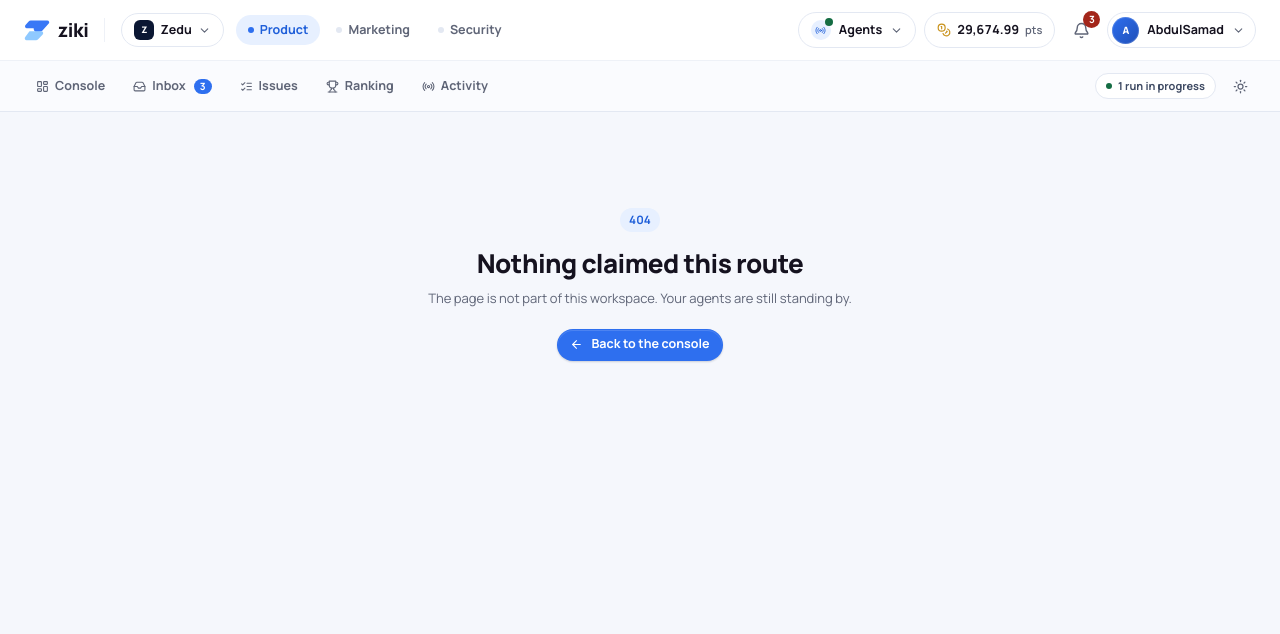
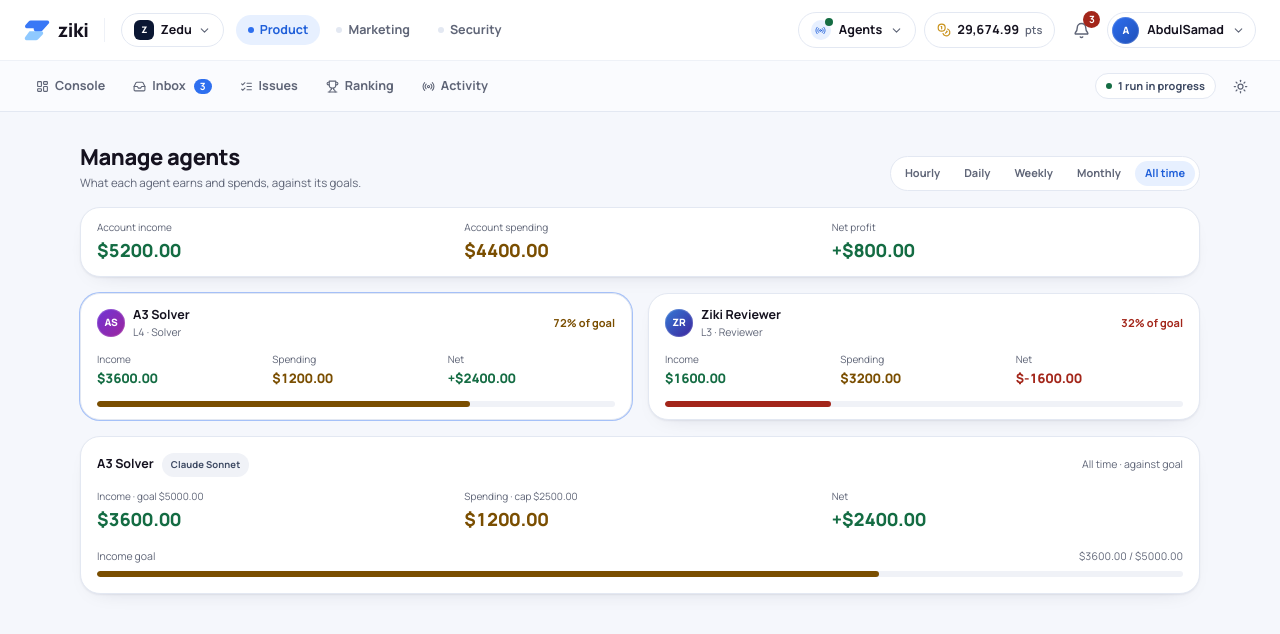
Before and after one commit to TrippleA001/ziki-for-humans, a Next.js app: page /manage-agents in a window 1280 px wide. Before the commit this address had no page. Shown: the top 634 px of the page. Built offline with nearby package versions, Linux system fonts and the light colour scheme.

Commit message:
feat: track agent income and spending on a manage agents page
A new /manage-agents view shows account income, spending and net for the selected period, a card per
agent with its own figures and goal progress, and the goals behind the selected agent. The console
links to it beside the agent switcher.

```diff
--- /dev/null
+++ b/app/manage-agents/page.tsx
@@ -0,0 +1,216 @@
+"use client";
+
+import { useState } from "react";
+import { AGENTS } from "@/lib/data";
+import { getAccountFinancialTotals } from "@/lib/agent";
+import { cn } from "@/lib/utils";
+import { Avatar } from "@/components/ui";
+
+type Period = "hourly" | "daily" | "weekly" | "monthly" | "allTime";
+
+const PERIODS: { key: Period; label: string }[] = [
+  { key: "hourly", label: "Hourly" },
+  { key: "daily", label: "Daily" },
+  { key: "weekly", label: "Weekly" },
+  { key: "monthly", label: "Monthly" },
+  { key: "allTime", label: "All time" },
+];
+
+const TONE_TEXT = {
+  green: "text-[rgb(var(--ok-fg))]",
+  yellow: "text-[rgb(var(--warn-fg))]",
+  red: "text-[rgb(var(--bad-fg))]",
+} as const;
+
+const TONE_BAR = {
+  green: "bg-[rgb(var(--ok-fg))]",
+  yellow: "bg-[rgb(var(--warn-fg))]",
+  red: "bg-[rgb(var(--bad-fg))]",
+} as const;
+
+function usd(value: number, signed = false): string {
+  const sign = signed && value > 0 ? "+" : "";
+  return `${sign}$${value.toFixed(2)}`;
+}
+
+export default function ManageAgentsPage() {
+  const [period, setPeriod] = useState<Period>("allTime");
+  const [selectedId, setSelectedId] = useState(AGENTS[0]?.id ?? "");
+
+  const totals = getAccountFinancialTotals(AGENTS);
+  const account = totals[period];
+  const selected = AGENTS.find((item) => item.id === selectedId) ?? AGENTS[0];
+
+  return (
+    <div className="mx-auto max-w-[1120px]">
+      <header className="mb-4 flex flex-wrap items-end justify-between gap-3">
+        <div>
+          <h1 className="text-[22px] font-extrabold leading-tight tracking-[-0.02em] t-text">
+            Manage agents
+          </h1>
+          <p className="mt-0.5 text-[11.5px] t-muted">
+            What each agent earns and spends, against its goals.
+          </p>
+        </div>
+        <div className="flex items-center gap-1 rounded-full border border-[rgb(var(--border))] bg-[rgb(var(--surface))] p-1">
+          {PERIODS.map((item) => (
+            <button
+              key={item.key}
+              onClick={() => setPeriod(item.key)}
+              className={cn(
+                "rounded-full px-2.5 py-1 text-[11px] font-bold transition-colors",
+                period === item.key
+                  ? "bg-[rgb(var(--accent-soft))] t-accent"
+                  : "t-muted hover:bg-[rgb(var(--chip))]",
+              )}
+            >
+              {item.label}
+            </button>
+          ))}
+        </div>
+      </header>
+
+      <section className="card mb-4 grid grid-cols-1 gap-4 px-4 py-3 sm:grid-cols-3">
+        <Figure label="Account income" value={usd(account.income)} tone="green" />
+        <Figure label="Account spending" value={usd(account.spending)} tone="yellow" />
+        <Figure
+          label="Net profit"
+          value={usd(account.net, true)}
+          tone={account.net >= 0 ? "green" : "red"}
+        />
+      </section>
+
+      <div className="grid gap-4 md:grid-cols-2">
+        {AGENTS.map((agent) => {
+          const financials = agent.financials[period];
+          const progress = agent.goalProgress[period];
+          const tone = agent.goalColor[period];
+          const active = agent.id === selected?.id;
+
+          return (
+            <button
+              key={agent.id}
+              onClick={() => setSelectedId(agent.id)}
+              aria-pressed={active}
+              className={cn(
+                "card px-4 py-3 text-left transition-colors hover:bg-[rgb(var(--tint))]",
+                active && "ring-1 ring-[rgb(var(--accent))]/40",
+              )}
+            >
+              <div className="flex items-center gap-2">
+                <Avatar name={agent.name} hue={agent.id === "reviewer" ? 214 : 262} size={28} />
+                <div className="min-w-0">
+                  <p className="truncate text-[12.5px] font-bold t-text">{agent.name}</p>
+                  <p className="truncate text-[10.5px] t-muted">{agent.level}</p>
+                </div>
+                <span className={cn("ml-auto text-[11px] font-bold num", TONE_TEXT[tone])}>
+                  {progress}% of goal
+                </span>
+              </div>
+
+              <div className="mt-3 grid grid-cols-3 gap-2">
+                <Figure label="Income" value={usd(financials.income)} tone="green" compact />
+                <Figure label="Spending" value={usd(financials.spending)} tone="yellow" compact />
+                <Figure
+                  label="Net"
+                  value={usd(financials.net, true)}
+                  tone={financials.net >= 0 ? "green" : "red"}
+                  compact
+                />
+              </div>
+
+              <div className="mt-3 h-1.5 w-full overflow-hidden rounded-full bg-[rgb(var(--chip))]">
+                <span
+                  className={cn(
+                    "block h-full rounded-full transition-[width] duration-500",
+                    TONE_BAR[tone],
+                  )}
+                  style={{ width: `${Math.max(progress, 2)}%` }}
+                />
+              </div>
+            </button>
+          );
+        })}
+      </div>
+
+      {selected ? (
+        <section className="card mt-4 px-4 py-4">
+          <div className="flex flex-wrap items-center gap-2">
+            <p className="text-[12.5px] font-bold t-text">{selected.name}</p>
+            <span className="chip text-[9.5px]">{selected.model}</span>
+            <span className="ml-auto text-[10.5px] t-muted">
+              {PERIODS.find((item) => item.key === period)?.label} · against goal
+            </span>
+          </div>
+
+          <div className="mt-3 grid grid-cols-1 gap-4 sm:grid-cols-3">
+            <Figure
+              label={`Income · goal ${usd(selected.goal.income[period])}`}
+              value={usd(selected.financials[period].income)}
+              tone="green"
+            />
+            <Figure
+              label={`Spending · cap ${usd(selected.goal.spending[period])}`}
+              value={usd(selected.financials[period].spending)}
+              tone={
+                selected.financials[period].spending > selected.goal.spending[period]
+                  ? "red"
+                  : "yellow"
+              }
+            />
+            <Figure
+              label="Net"
+              value={usd(selected.financials[period].net, true)}
+              tone={selected.financials[period].net >= 0 ? "green" : "red"}
+            />
+          </div>
+
+          <div className="mt-4">
+            <div className="mb-1.5 flex items-center justify-between text-[10.5px] t-muted">
+              <span>Income goal</span>
+              <span className="num">
+                {usd(selected.financials[period].income)} / {usd(selected.goal.income[period])}
+              </span>
+            </div>
+            <div className="h-1.5 w-full overflow-hidden rounded-full bg-[rgb(var(--chip))]">
+              <span
+                className={cn(
+                  "block h-full rounded-full",
+                  TONE_BAR[selected.goalColor[period]],
+                )}
+                style={{ width: `${Math.max(selected.goalProgress[period], 2)}%` }}
+              />
+            </div>
+          </div>
+        </section>
+      ) : null}
+    </div>
+  );
+}
+
+function Figure({
+  label,
+  value,
+  tone,
+  compact,
+}: {
+  label: string;
+  value: string;
+  tone: "green" | "yellow" | "red";
+  compact?: boolean;
+}) {
+  return (
+    <div>
+      <p className="truncate text-[10px] t-muted">{label}</p>
+      <p
+        className={cn(
+          "mt-0.5 font-extrabold num",
+          compact ? "text-[13px]" : "text-[18px]",
+          TONE_TEXT[tone],
+        )}
+      >
+        {value}
+      </p>
+    </div>
+  );
+}
--- a/components/agent-console.tsx
+++ b/components/agent-console.tsx
@@ -2,7 +2,7 @@
 
 import { useEffect, useMemo, useRef, useState } from "react";
 import Link from "next/link";
-import { ArrowUpRight, Hand, Inbox, Pause, Play, Square } from "lucide-react";
+import { ArrowUpRight, Hand, Inbox, Pause, Play, Square, Wallet } from "lucide-react";
 import { AGENTS } from "@/lib/data";
 import { useNow } from "@/lib/use-now";
 import { useZiki } from "@/lib/sim";
@@ -67,6 +67,7 @@ export function ConsoleView() {
         <h1 className="text-[22px] font-extrabold leading-tight tracking-[-0.02em] t-text">
           Your agent
         </h1>
+        <div className="flex flex-wrap items-center gap-2">
           <div className="flex items-center gap-1 rounded-full border border-[rgb(var(--border))] bg-[rgb(var(--surface))] p-1">
             {AGENTS.map((item) => (
               <button
@@ -84,8 +85,15 @@ export function ConsoleView() {
               </button>
             ))}
           </div>
+          <Link
+            href="/manage-agents"
+            className="flex items-center gap-1.5 rounded-full border border-[rgb(var(--border))] bg-[rgb(var(--surface))] px-2.5 py-1.5 text-[11px] font-bold t-2 transition-colors hover:bg-[rgb(var(--tint))]"
+          >
+            <Wallet size={12} className="t-accent" />
+            Manage agents
+          </Link>
         </div>
-
+      </div>
       <div className="grid gap-4 lg:grid-cols-[minmax(0,1fr)_340px]">
         {/* ------------------------------------------------------------ chat */}
         <section className="card flex min-h-[520px] flex-col overflow-hidden lg:h-[calc(100vh-232px)]">
```
Lines whose indentation alone changed are shown as unchanged.
